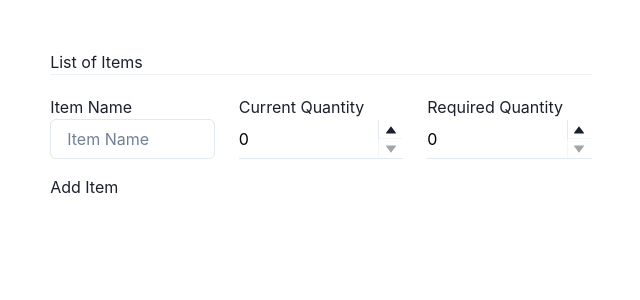
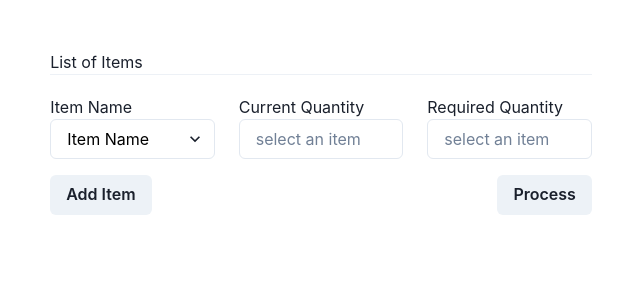
Before and after one commit to aaaronhsu/cube-rush-ship, a React (Create React App) app: page / in a window 1280 px wide. Shown: the top 300 px of the page, without its empty margins (319-959 px from the left). Built offline with nearby package versions, Linux system fonts and the light colour scheme.

Commit message:
new item and pagination

```diff
--- a/public/index.html
+++ b/public/index.html
@@ -9,7 +9,7 @@
       name="description"
       content="Web site created using create-react-app"
     />
-    <link rel="apple-touch-icon" href="%PUBLIC_URL%/logo192.png" />
+    <link rel="apple-touch-icon" href="%PUBLIC_URL%/logo.jpeg" />
     <!--
       manifest.json provides metadata used when your web app is installed on a
       user's mobile device or desktop. See https://developers.google.com/web/fundamentals/web-app-manifest/
@@ -24,7 +24,7 @@
       work correctly both with client-side routing and a non-root public URL.
       Learn how to configure a non-root public URL by running `npm run build`.
     -->
-    <title>React App</title>
+    <title>BuildQ</title>
   </head>
   <body>
     <noscript>You need to enable JavaScript to run this app.</noscript>
--- a/src/components/Item.js
+++ b/src/components/Item.js
@@ -1,6 +1,6 @@
 import React from 'react';
 
-import { Grid, GridItem, Text, Select } from '@chakra-ui/react'
+import { Grid, GridItem, Text, Select, Tooltip } from '@chakra-ui/react'
 
 import {
     Input,
@@ -22,6 +22,33 @@ export default class Item extends React.Component {
         };
     }
 
+    determineUnits = () => {
+
+        switch (this.state.itemName) {
+
+            case 'Concrete':
+                return 'in cubic feet';
+            case 'Steel':
+                return 'in tons';
+            case 'Lumber':
+                return 'in thousand of board feet';
+            case 'Asphalt':
+                return 'in tons';
+            case 'Brick':
+                return 'in thousands';
+            case 'Copper Piping':
+                return 'in feet';
+            case 'Drywall':
+                return 'in square feet';
+            case 'Insulation':
+                return 'in square feet';
+            case 'Roofing Shingles':
+                return 'in square feet';
+            default:
+                return 'select an item';
+        }
+    }
+
     renderItemSelect = () => {
         return(
             <GridItem w='100%' h='10' bg='white.500'>
@@ -39,7 +66,7 @@ export default class Item extends React.Component {
 
         return (
             <GridItem w='100%' h='10' bg='white.500'>
-                <Text>Current Quantity</Text>
+                <Tooltip label={this.determineUnits()}>Current Quantity</Tooltip>
                 <NumberInput
                                 defaultValue={0}
                                 variant='flushed'
@@ -65,7 +92,7 @@ export default class Item extends React.Component {
 
         return (
             <GridItem w='100%' h='10' bg='white.500'>
-                <Text>Required Quantity</Text>
+                <Tooltip label={this.determineUnits()}>Required Quantity</Tooltip>
                 <NumberInput
                                 defaultValue={0}
                                 variant='flushed'
@@ -87,15 +114,66 @@ export default class Item extends React.Component {
         );
     }
 
+
+    renderItemSelectNew = () => {
+        return(
+            <GridItem w='100%' h='10' bg='white.500'>
+                <Text>Item Name</Text>
+
+                <Select placeholder='Item Name' textColor='black' onChange={(event) => {
+                    this.setState({itemName: event.target.value});
+                }}>
+                    <option value='Concrete'>Concrete</option>
+                    <option value='Steel'>Steel</option>
+                    <option value='Lumber'>Lumber</option>
+                    <option value='Asphalt'>Asphalt</option>
+                    <option value='Brick'>Brick</option>
+                    <option value='Copper Piping'>Copper Piping</option>
+                    <option value='Drywall'>Drywall</option>
+                    <option value='Insulation'>Insulation</option>
+                    <option value='Roofing Shingles'>Roofing Shingles</option>
+
+                </Select>
+
+            </GridItem>
+        );
+    }
+
+    renderCurrentQuantityNew = () => {
+        return (
+            <GridItem w='100%' h='10' bg='white.500'>
+                <Tooltip label={this.determineUnits()}>Current Quantity</Tooltip>
+
+                <Input placeholder={this.determineUnits()} textColor='black' onChange={(event) => {
+                    this.setState({currentQuantity: parseInt(event.target.value)});
+                }}/>
+
+            </GridItem>
+        );
+    }
+
+    renderRequiredQuantityNew = () => {
+        return (
+            <GridItem w='100%' h='10' bg='white.500'>
+                <Tooltip label={this.determineUnits()}>Required Quantity</Tooltip>
+
+                <Input placeholder={this.determineUnits()} textColor='black' onChange={(event) => {
+                    this.setState({requiredQuantity: parseInt(event.target.value)});
+                }}/>
+
+            </GridItem>
+        );
+    }
+
     render() {
             return (
                 <div>
 
                     <Grid templateColumns='repeat(3, 1fr)' gap={6} mb="40px">
 
-                        {this.renderItemSelect()}
-                        {this.renderCurrentQuantity()}
-                        {this.renderRequiredQuantity()}
+                        {this.renderItemSelectNew()}
+                        {this.renderCurrentQuantityNew()}
+                        {this.renderRequiredQuantityNew()}
 
                     </Grid>
 
--- a/src/components/ItemList.js
+++ b/src/components/ItemList.js
@@ -1,6 +1,6 @@
 import React from 'react';
 
-import { Container, Text, Divider } from '@chakra-ui/react';
+import { Container, Text, Divider, Spacer, Flex, Button } from '@chakra-ui/react';
 
 import Item from './Item';
 
@@ -31,7 +31,13 @@ export default class ItemList extends React.Component {
 
     renderAddItemButton = () => {
         return (
-            <button onClick={this.addItem}>Add Item</button>
+            <Button onClick={this.addItem}>Add Item</Button>
+        );
+    }
+
+    renderProcessButton = () => {
+        return (
+            <Button onClick={() => this.props.nextPage(1)}>Process</Button>
         );
     }
 
@@ -48,7 +54,12 @@ export default class ItemList extends React.Component {
                     ))
                 }
 
-                {this.renderAddItemButton()}
+                <Flex>
+                    {this.renderAddItemButton()}
+                    <Spacer />
+                    {this.renderProcessButton()}
+                </Flex>
+
 
             </Container>
 
--- a/src/components/Pagination.js
+++ b/src/components/Pagination.js
@@ -1,6 +1,6 @@
 import React from 'react';
 
-import { Container } from '@chakra-ui/react';
+import { Container, Text } from '@chakra-ui/react';
 
 import ItemList from './ItemList';
 
@@ -13,12 +13,17 @@ export default class Pagination extends React.Component {
         };
     }
 
+    nextPage = (inc) => {
+        this.setState({currentPage: this.state.currentPage + inc});
+    }
+
     render() {
         return (
             <Container>
                 {
-                    this.state.currentPage === 1 ? <ItemList></ItemList> : null
+                    this.state.currentPage === 1 ? <ItemList nextPage={(inc) => this.nextPage(inc)}></ItemList> : <Text>next page</Text>
                 }
+
             </Container>
         );
     }
```
Also changed, not shown: public/logo.jpeg (added), 1 other file (tests, documents, lock files or other folders).
